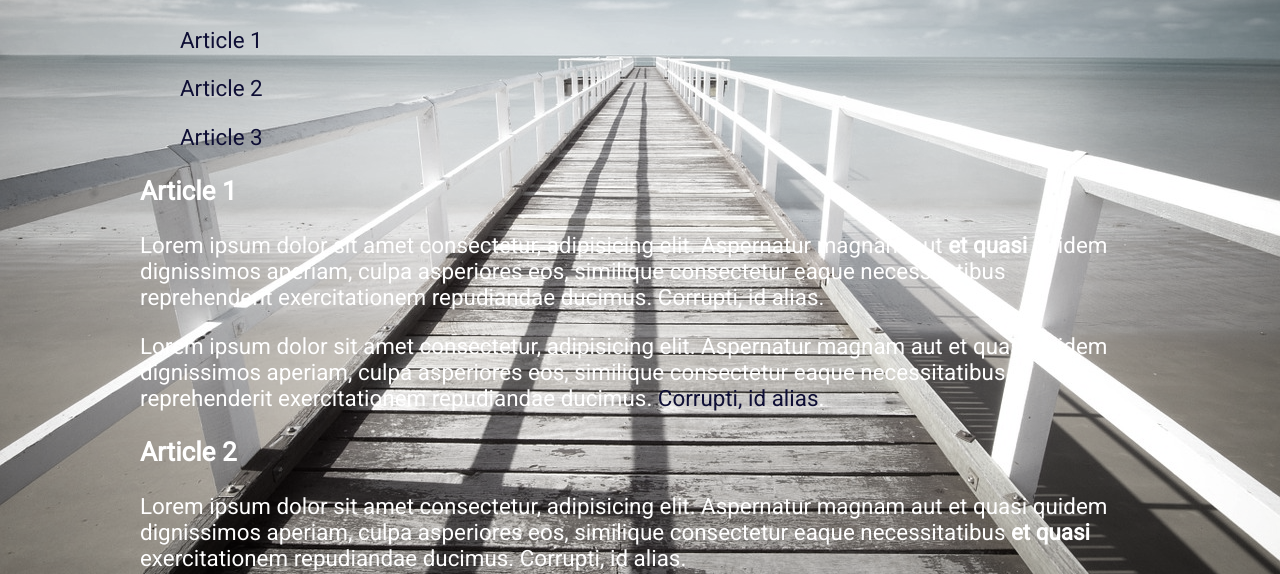
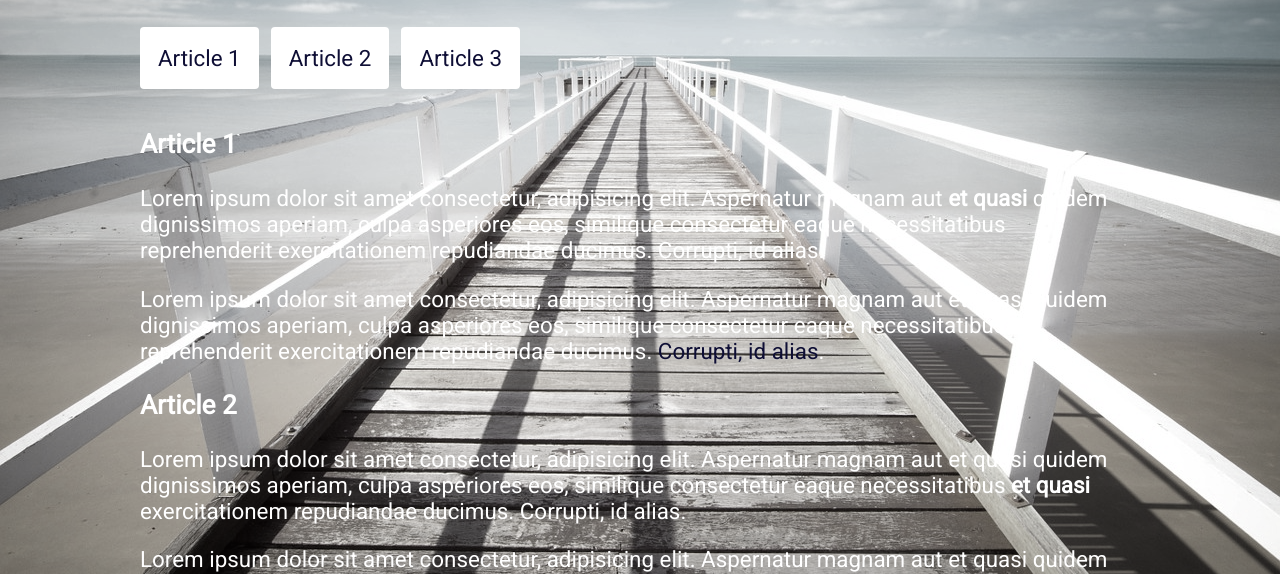
Before and after one commit to motokikasai/articles-with-bg, a plain HTML site: page index.html in a window 1280 px wide. Shown: the part 226-800 px from the top of the page. Drawn offline with Linux system fonts and the light colour scheme.

Commit message:
add buttons all around

```diff
--- a/index.html
+++ b/index.html
@@ -25,28 +25,29 @@
     <main>
       <h1>Article List</h1>
 
-      <ol>
-        <a href="./article1.html">Article 1</a>
-      </ol>
-      <ol>
-        <a href="./article2.html">Article 2</a>
-      </ol>
-      <ol>
-        <a href="./article3.html">Article 3</a>
-      </ol>
-
+      <div>
+        <span class="button"><a href="./article1.html">Article 1</a></span>
+      </div>
+      <div>
+        <span class="button"><a href="./article2.html">Article 2</a></span>
+      </div>
+      <div>
+        <span class="button"><a href="./article3.html">Article 3</a></span>
+      </div>
+      <article style="clear:both;">
         <h3>Article 1</h3>
         <p>
           Lorem ipsum dolor sit amet consectetur, adipisicing elit. Aspernatur
           magnam aut <strong>et quasi</strong> quidem dignissimos aperiam, culpa
-        asperiores eos, similique consectetur eaque necessitatibus reprehenderit
-        exercitationem repudiandae ducimus. Corrupti, id alias.
+          asperiores eos, similique consectetur eaque necessitatibus
+          reprehenderit exercitationem repudiandae ducimus. Corrupti, id alias.
         </p>
         <p>
           Lorem ipsum dolor sit amet consectetur, adipisicing elit. Aspernatur
           magnam aut et quasi quidem dignissimos aperiam, culpa asperiores eos,
-        similique consectetur eaque necessitatibus reprehenderit exercitationem
-        repudiandae ducimus. <a href="#">Corrupti, id alias</a>.
+          similique consectetur eaque necessitatibus reprehenderit
+          exercitationem repudiandae ducimus.
+          <a href="#">Corrupti, id alias</a>.
         </p>
 
         <h3>Article 2</h3>
@@ -54,14 +55,15 @@
           Lorem ipsum dolor sit amet consectetur, adipisicing elit. Aspernatur
           magnam aut et quasi quidem dignissimos aperiam, culpa asperiores eos,
           similique consectetur eaque necessitatibus
-        <strong>et quasi</strong> exercitationem repudiandae ducimus. Corrupti,
-        id alias.
+          <strong>et quasi</strong> exercitationem repudiandae ducimus.
+          Corrupti, id alias.
         </p>
         <p>
           Lorem ipsum dolor sit amet consectetur, adipisicing elit. Aspernatur
           magnam aut et quasi quidem dignissimos aperiam, culpa asperiores eos,
-        similique consectetur eaque necessitatibus reprehenderit exercitationem
-        repudiandae ducimus. <a href="#">Corrupti, id alias</a>.
+          similique consectetur eaque necessitatibus reprehenderit
+          exercitationem repudiandae ducimus.
+          <a href="#">Corrupti, id alias</a>.
         </p>
 
         <h3>Article 3</h3>
@@ -75,8 +77,10 @@
           Lorem ipsum dolor sit amet consectetur, adipisicing elit. Aspernatur
           magnam aut et quasi quidem dignissimos aperiam, culpa asperiores eos,
           similique <strong>et quasi</strong> eaque necessitatibus reprehenderit
-        exercitationem repudiandae ducimus. <a href="#">Corrupti, id alias</a>.
+          exercitationem repudiandae ducimus.
+          <a href="#">Corrupti, id alias</a>.
         </p>
+      </article>
     </main>
   </body>
 </html>
--- a/style.css
+++ b/style.css
@@ -13,7 +13,15 @@ a {
 }
 
 .button {
-  background: gray;
-  padding: 10px;
-  border-radius: 8px;
+  background: white;
+  padding: 18px;
+  margin-right: 12px;
+  margin-bottom: 40px;
+  border-radius: 4px;
+  float: left;
+  transition: all 0.2s;
 }
+
+.button:hover {
+  background: rgb(175, 175, 175);
+}
```
Also changed, not shown: article1.html (+1 -0 lines), article2.html (+1 -0 lines). Lines whose indentation alone changed are shown as unchanged.
